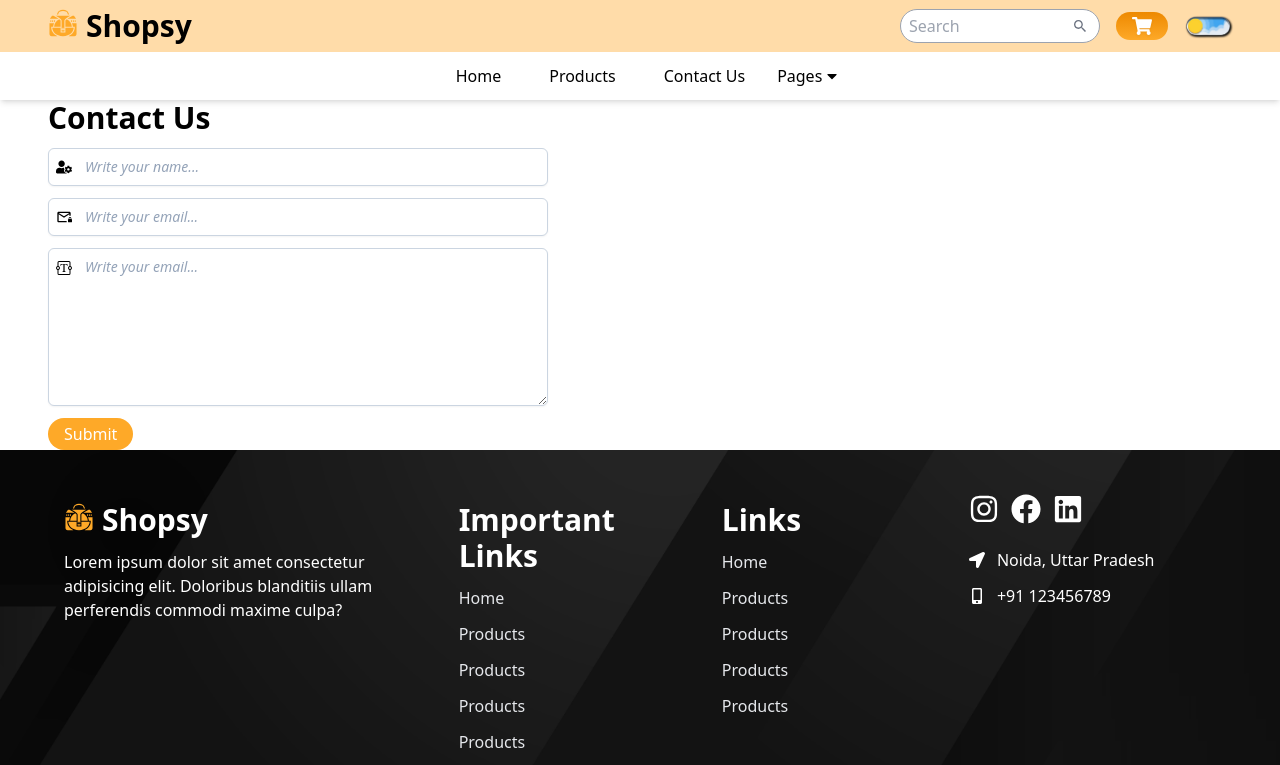
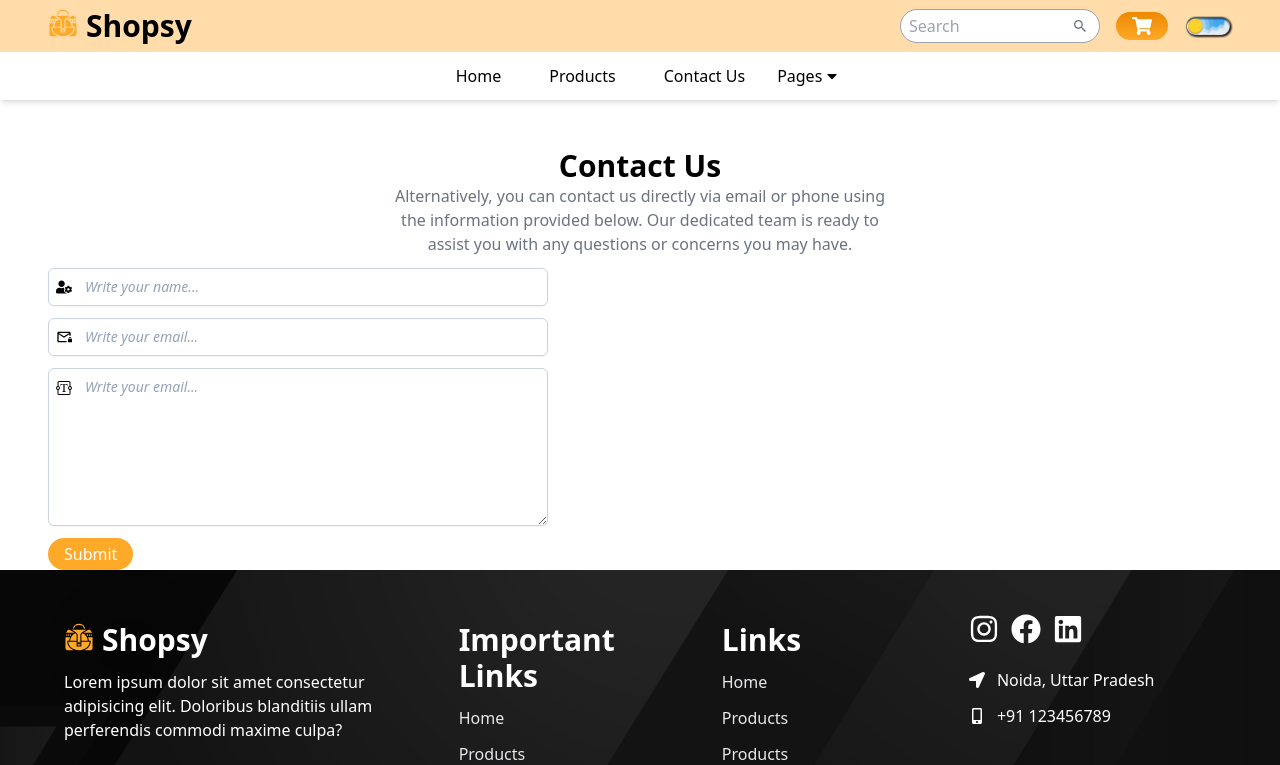
Before and after one commit to Chumki111/Shopsy, a React (Vite) app: page /contact in a window 1280 px wide. Shown: the top 765 px of the page. Built offline with nearby package versions, Linux system fonts and the light colour scheme.

Commit message:
addded some description contact us page

```diff
--- a/src/Pages/Contact/Contact.jsx
+++ b/src/Pages/Contact/Contact.jsx
@@ -1,39 +1,47 @@
+import PrimaryButton from "../../Components/Button/PrimaryButton";
+// react icons
 import { FaUserCog } from "react-icons/fa";
 import { MdOutlineMailLock } from "react-icons/md";
-import PrimaryButton from "../../Components/Button/PrimaryButton";
 import { BsTextareaT } from "react-icons/bs";
+import { useEffect } from "react";
+import Aos from "aos";
 const Contact = () => {
+    // aos animation
+    useEffect(() =>{
+        Aos.init()
+      },[])
     return (
-        <div>
+        <div className="mt-12">
             <div className="container">
                 <div>
                     <div>
-                        <h1 className="text-3xl font-semibold">Contact Us</h1>
+                        <h1 className="text-3xl font-semibold text-center dark:text-gray-400" data-aos="fade-up">Contact Us</h1>
+                        <p className="max-w-lg mx-auto text-center text-gray-500" data-aos="fade-up">Alternatively, you can contact us directly via email or phone using the information provided below. Our dedicated team is ready to assist you with any questions or concerns you may have.</p>
                         {/* name input */}
-                        <label className="relative block my-3">
+                        <label className="relative block my-3" data-aos="fade-up">
                             <span className="sr-only">Name</span>
                             <span className="absolute inset-y-0 left-0 flex items-center pl-2">
                             <FaUserCog className="dark:text-black"/>
                                 </span>
-                            <input className="placeholder:italic w-[500px] placeholder:text-slate-400 block bg-white border border-slate-300 rounded-md py-2 pl-9 pr-3 shadow-sm focus:outline-none dark:bg-gray-100 focus:border-secondary focus:ring-secondary focus:ring-1 sm:text-sm" placeholder="Write your name..." type="text" name="name" />
+                            <input className="placeholder:italic w-full md:w-[500px] placeholder:text-slate-400 block bg-white border border-slate-300 rounded-md py-2 pl-9 pr-3 shadow-sm focus:outline-none dark:bg-gray-100 focus:border-secondary focus:ring-secondary focus:ring-1 sm:text-sm" placeholder="Write your name..." type="text" name="name" />
                         </label>
                         {/* email input */}
-                        <label className="relative block my-3">
+                        <label className="relative block my-3" data-aos="fade-up">
                             <span className="sr-only">Name</span>
                             <span className="absolute inset-y-0 left-0 flex items-center pl-2">
                             <MdOutlineMailLock className="dark:text-black"/>
                                 </span>
-                            <input className="placeholder:italic w-[500px] placeholder:text-slate-400 block dark:bg-gray-100 bg-white border border-slate-300 rounded-md py-2 pl-9 pr-3 shadow-sm focus:outline-none focus:border-secondary focus:ring-secondary focus:ring-1 sm:text-sm" placeholder="Write your email..." type="email" name="email" />
+                            <input className="placeholder:italic w-full md:w-[500px] placeholder:text-slate-400 block dark:bg-gray-100 bg-white border border-slate-300 rounded-md py-2 pl-9 pr-3 shadow-sm focus:outline-none focus:border-secondary focus:ring-secondary focus:ring-1 sm:text-sm" placeholder="Write your email..." type="email" name="email" />
                         </label>
                         {/* textarea */}
-                        <label className="relative block my-3">
+                        <label className="relative block my-3" data-aos="fade-up">
                             <span className="sr-only">Name</span>
                             <span className="absolute left-0 flex pl-2">
 
                             <BsTextareaT className="dark:text-black mt-3"/>
                                 </span>
 
-                            <textarea  className="placeholder:italic w-[500px] placeholder:text-slate-400 block dark:bg-gray-100 bg-white border border-slate-300 rounded-md py-2 pl-9 pr-3 shadow-sm focus:outline-none focus:border-secondary focus:ring-secondary focus:ring-1 sm:text-sm" placeholder="Write your email..." name="" id="" cols="30" rows="7"></textarea>
+                            <textarea  className="placeholder:italic w-full md:w-[500px] placeholder:text-slate-400 block dark:bg-gray-100 bg-white border border-slate-300 rounded-md py-2 pl-9 pr-3 shadow-sm focus:outline-none focus:border-secondary focus:ring-secondary focus:ring-1 sm:text-sm" placeholder="Write your email..." name="" id="" cols="30" rows="7"></textarea>
                         </label>
                         <PrimaryButton buttonText="Submit"/>
                     </div>
```
